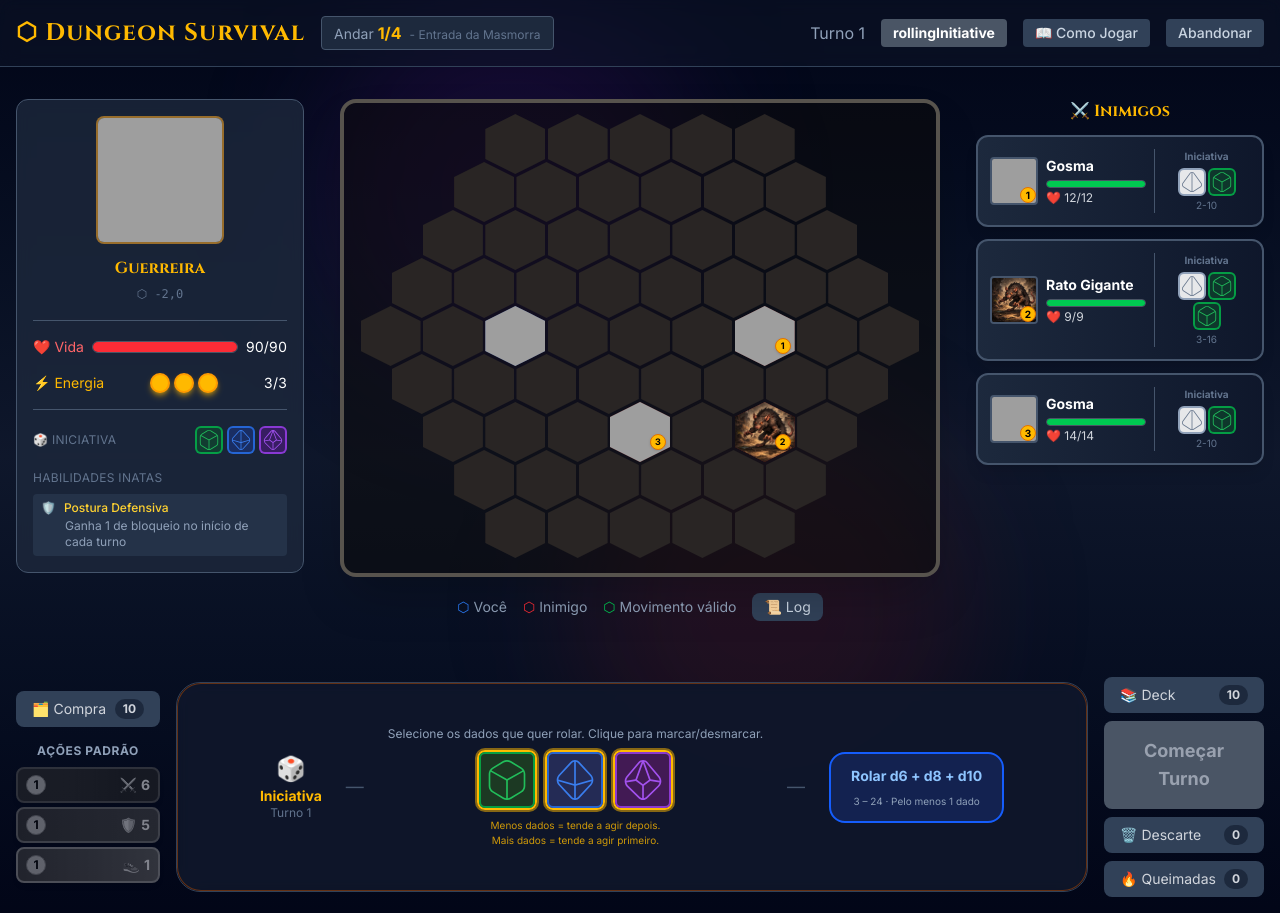
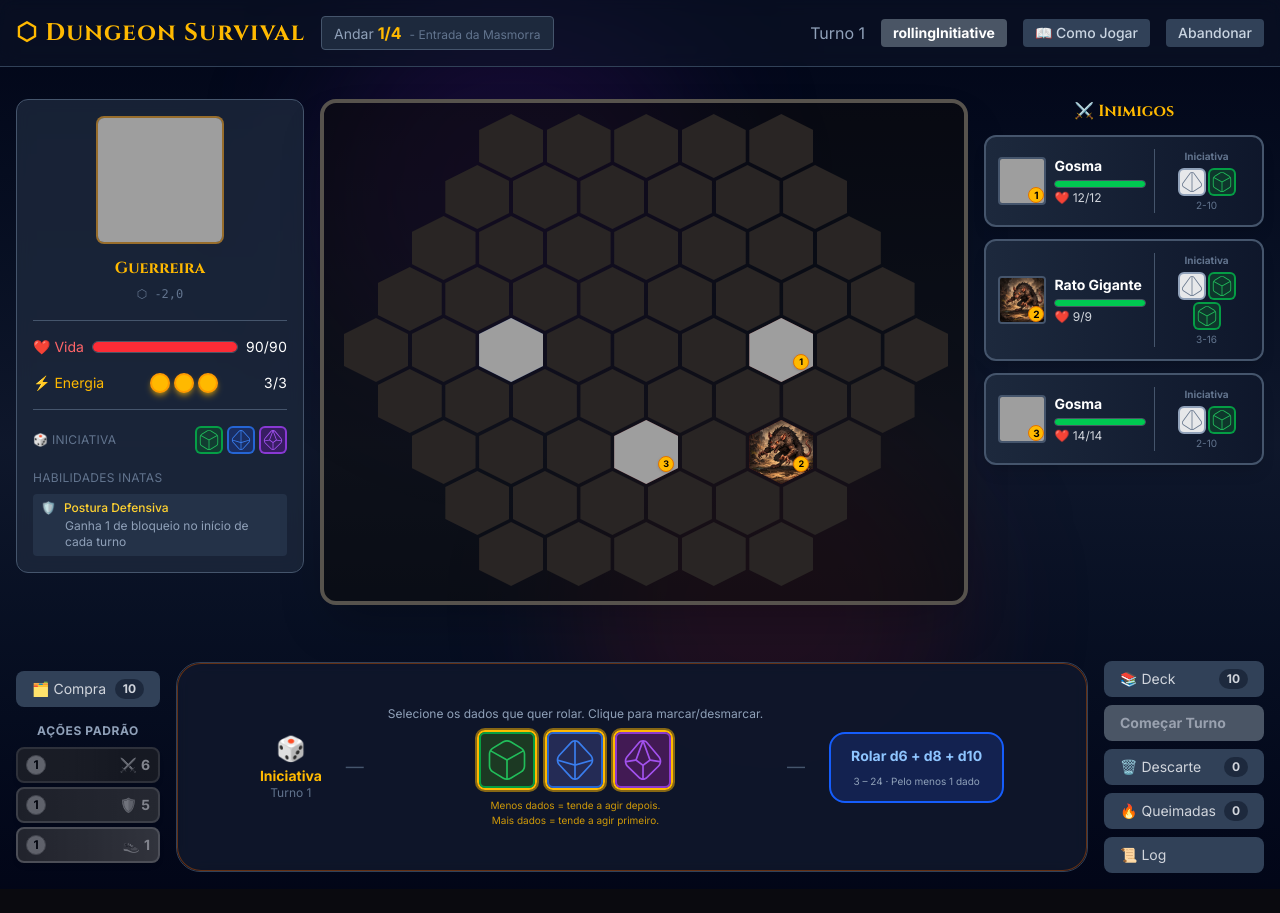
Before and after one commit to ValdineiJunior/dungeon-survival, a Next.js app: page /game in a window 1280 px wide. Both pictures are taken after a click on the element 296 px from the left and 573 px from the top of the page. After the commit the page ends 889 px from the top, so only its background shows below. Built offline with nearby package versions, Linux system fonts and the light colour scheme; grey boxes are pictures that could not be loaded.

Commit message:
refactor: remove onViewLog prop from HexGrid and update button for log display in GamePage

```diff
--- a/app/components/HexGrid.tsx
+++ b/app/components/HexGrid.tsx
@@ -20,7 +20,6 @@ interface HexGridProps {
   targetableEnemyIds: string[];
   onHexClick: (position: HexPosition) => void;
   onEnemyClick: (enemyId: string) => void;
-  onViewLog?: () => void;
   movementPath?: HexPosition[]; // Path of hexes selected for current movement
 }
 
@@ -34,7 +33,6 @@ export function HexGrid({
   targetableEnemyIds,
   onHexClick,
   onEnemyClick,
-  onViewLog,
   movementPath = [],
 }: HexGridProps) {
   const bounds = getMapBounds(map);
@@ -151,7 +149,7 @@ export function HexGrid({
               disabled={!isValid && !isTargetable && content.type === "empty"}
               className={`
                 absolute
-                w-15 h-15
+                w-16 h-16
                 flex items-center justify-center
                 ${bgColor} ${hoverClass} ${extraClasses}
                 transition-all duration-150
@@ -159,7 +157,7 @@ export function HexGrid({
               `}
               style={{
                 left: pixel.x + offsetX - 34 + "px",
-                top: pixel.y + offsetY - 36 + "px",
+                top: pixel.y + offsetY - 38 + "px",
                 clipPath:
                   "polygon(50% 0%, 100% 25%, 100% 75%, 50% 100%, 0% 75%, 0% 25%)",
               }}
@@ -214,32 +212,6 @@ export function HexGrid({
           );
         })}
       </div>
-
-      {/* Legend */}
-      <div className="flex gap-4 text-sm text-slate-400 items-center">
-        <span className="flex items-center gap-1">
-          <span className="text-blue-500">⬡</span> Você
-        </span>
-        <span className="flex items-center gap-1">
-          <span className="text-red-500">⬡</span> Inimigo
-        </span>
-        <span className="flex items-center gap-1">
-          <span className="text-green-500">⬡</span> Movimento válido
-        </span>
-        {targetableEnemyIds.length > 0 && (
-          <span className="flex items-center gap-1">
-            <span className="text-yellow-400">🎯</span> Alvo
-          </span>
-        )}
-        {onViewLog && (
-          <button
-            onClick={onViewLog}
-            className="px-3 py-1 bg-slate-700 hover:bg-slate-600 rounded-lg text-slate-300 hover:text-white transition-colors flex items-center gap-1"
-          >
-            📜 Log
-          </button>
-        )}
-      </div>
     </div>
   );
 }
--- a/app/game/page.tsx
+++ b/app/game/page.tsx
@@ -292,7 +292,6 @@ export default function GamePage() {
               movementPath={movementPath}
               onHexClick={handleHexClick}
               onEnemyClick={handleEnemyClick}
-              onViewLog={() => setShowLogModal(true)}
             />
           </div>
 
@@ -599,8 +598,8 @@ export default function GamePage() {
                 phase !== "playerTurn" && phase !== "viewingInitiative"
               }
               className={`
-                  px-6 py-4 rounded-lg font-bold text-lg h-full
-                  transition-all duration-200
+                  px-4 py-2 rounded-lg font-bold text-sm
+                  transition-all duration-200 flex justify-between items-center whitespace-nowrap
                   ${
                     phase === "playerTurn" || phase === "viewingInitiative"
                       ? "bg-amber-500 hover:bg-amber-400 text-black hover:scale-105"
@@ -610,8 +609,7 @@ export default function GamePage() {
             >
               {phase === "rollingInitiative" || phase === "viewingInitiative"
                 ? "Começar"
-                : "Finalizar"}
-              <br />
+                : "Finalizar"}{" "}
               Turno
             </button>
 
@@ -632,6 +630,12 @@ export default function GamePage() {
               <span className="text-xs font-bold bg-slate-800 px-2 py-0.5 rounded-full ml-2">
                 {burnedPile.length}
               </span>
+            </button>
+            <button
+              onClick={() => setShowLogModal(true)}
+              className="px-4 py-2 bg-slate-700 hover:bg-slate-600 text-gray-300 hover:text-white rounded-lg text-sm transition-colors flex justify-between items-center whitespace-nowrap"
+            >
+              <span>📜 Log</span>
             </button>
           </div>
         </div>
--- a/app/lib/hexUtils.ts
+++ b/app/lib/hexUtils.ts
@@ -117,8 +117,8 @@ export function getTile(map: HexMap, pos: HexPosition): HexTile | undefined {
 // === CONVERSÃO PARA PIXELS (para renderização) ===
 
 // Tamanho do hex (espaçamento entre hexágonos)
-const HEX_SPACING_X = 36 // Espaçamento horizontal
-const HEX_SPACING_Y = 32; // Espaçamento vertical
+const HEX_SPACING_X = 39 // Espaçamento horizontal
+const HEX_SPACING_Y = 34; // Espaçamento vertical
 
 // Converter coordenadas axiais para pixels (pointy-top hexagons)
 export function hexToPixel(pos: HexPosition): { x: number; y: number } {
```
